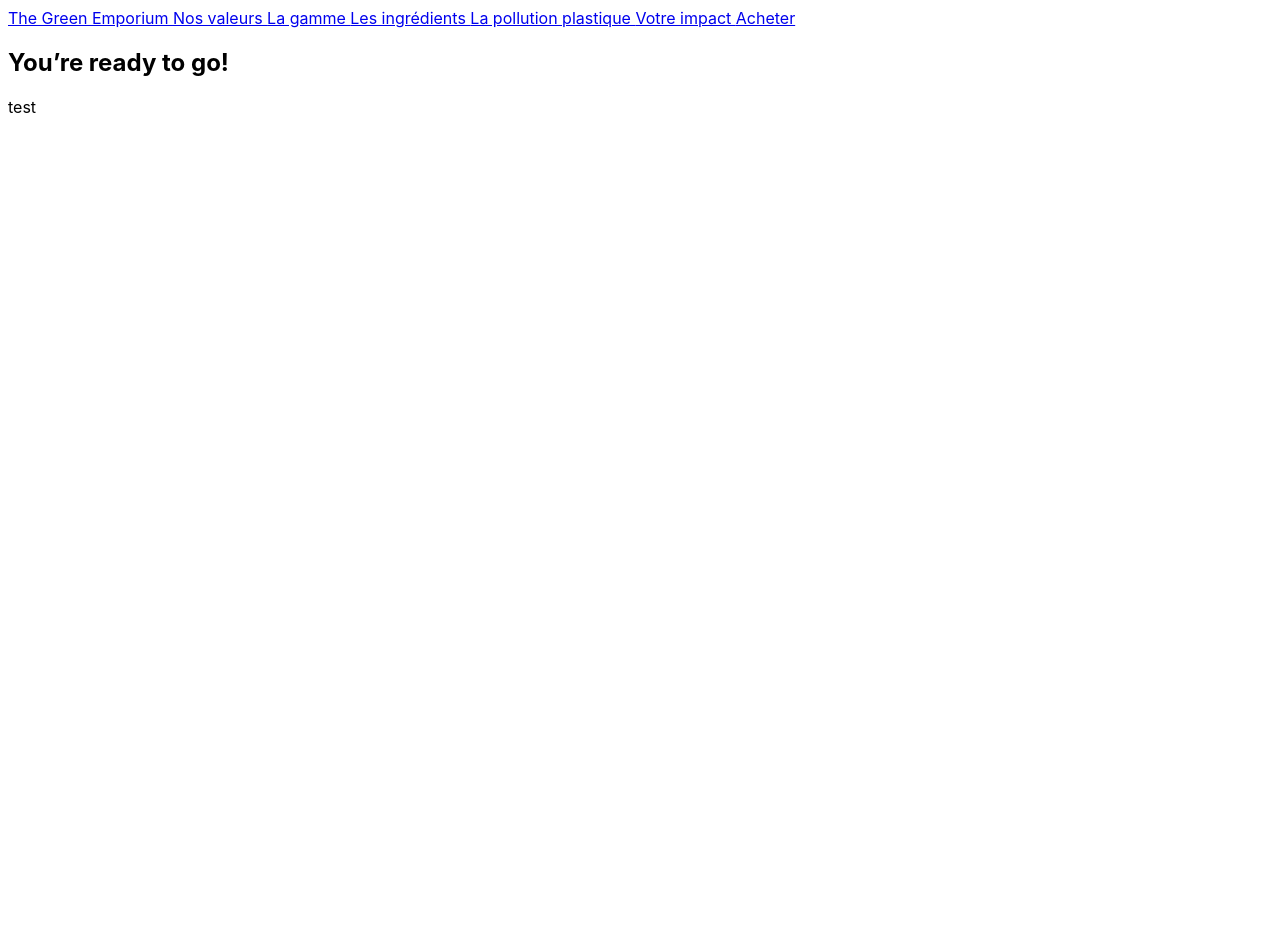
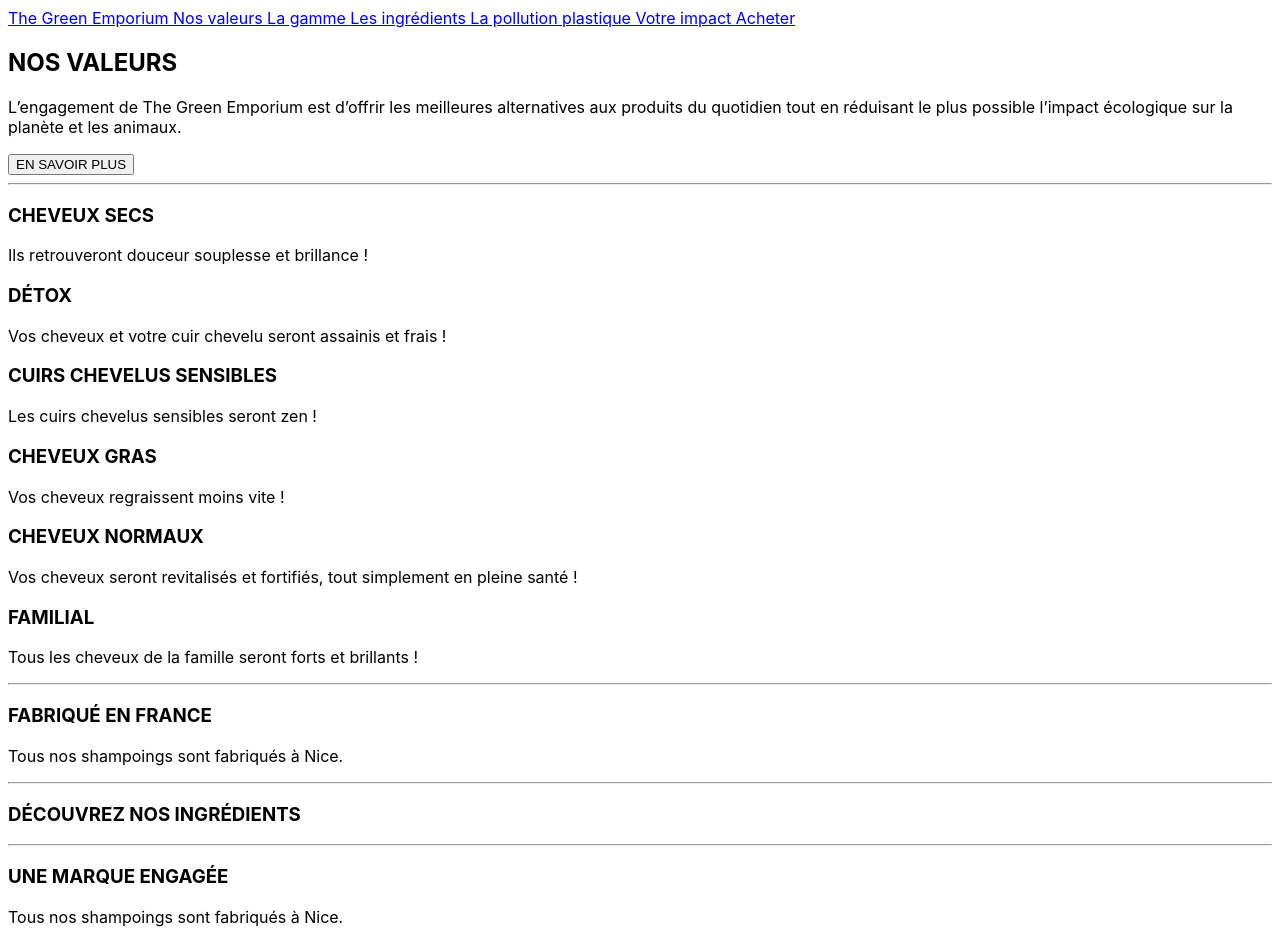
Before and after one commit to aventure-bio/the-low-tech-emporium, a Jekyll site: the page built from index.html, in a window 1280 px wide. Built offline with Jekyll 4.4.1, drawn with Linux system fonts in a browser that asks for light colours; before the commit the page ends 900 px from its top, so only the background shows below that.

Commit message:
Add home content

```diff
--- a/_config.yml
+++ b/_config.yml
@@ -1,3 +1,7 @@
 url: "https://low-tech.the-green-emporium.com/" # the base hostname & protocol for your site, e.g. http://example.com
 baseurl: "" # the subpath of your site, e.g. /blog
 title: "The Low Tech Emporium" # the name of your site, e.g. ACME Corp.
+
+jekyll_admin:
+  hidden_links:
+    - staticfiles
--- /dev/null
+++ b/index.html
@@ -0,0 +1,56 @@
+---
+title: Page d'accueil
+layout: default
+section_principale:
+  titre: Nos valeurs
+  contenu: L’engagement de The Green Emporium est d’offrir les meilleures alternatives
+    aux produits du quotidien tout en réduisant le plus possible l’impact écologique
+    sur la planète et les animaux.
+  texte_du_bouton: En savoir plus
+section_la_gamme:
+- titre: Cheveux secs
+  descriptif: Ils retrouveront douceur souplesse et brillance !
+- titre: Détox
+  descriptif: Vos cheveux et votre cuir chevelu seront assainis et frais !
+- titre: Cuirs chevelus sensibles
+  descriptif: Les cuirs chevelus sensibles seront zen !
+- titre: Cheveux gras
+  descriptif: Vos cheveux regraissent moins vite !
+- titre: Cheveux normaux
+  descriptif: Vos cheveux seront revitalisés et fortifiés, tout simplement en pleine
+    santé !
+- titre: Familial
+  descriptif: Tous les cheveux de la famille seront forts et brillants !
+section_fabrique_en_france:
+  titre: Fabriqué en France
+  contenu: Tous nos shampoings sont fabriqués à Nice.
+section_ingredients: Découvrez nos ingrédients
+section_engagement:
+  titre: Une marque engagée
+  contenu: Tous nos shampoings sont fabriqués à Nice.
+---
+
+<h2>{{ page.section_principale['titre'] | upcase | textilize }}</h2>
+<p>{{ page.section_principale['contenu'] | textilize }}</p>
+<button>{{ page.section_principale['texte_du_bouton'] | upcase | textilize }}</button>
+
+<hr>
+
+{% for produit in page.section_la_gamme %}
+  <h3>{{ produit.titre | upcase | textilize }}</h3>
+  <p>{{ produit.descriptif | textilize }}</p>
+{% endfor %}
+
+<hr>
+
+<h3>{{ page.section_fabrique_en_france['titre'] | upcase | textilize }}</h3>
+<p>{{ page.section_fabrique_en_france['contenu'] | textilize }}</p>
+
+<hr>
+
+<h3>{{ page.section_ingredients | upcase | textilize }}</h3>
+
+<hr>
+
+<h3>{{ page.section_engagement['titre'] | upcase | textilize }}</h3>
+<p>{{ page.section_engagement['contenu'] | textilize }}</p>
--- a/index.md
+++ b/la-pollution-plastique.html
@@ -2,7 +2,3 @@
 title: Happy Jekylling!
 layout: default
 ---
-
-## You're ready to go!
-
-test
```
Also changed, not shown: acheter.html (added), la-gamme.html (added), les-ingredients.html (added), nos-valeurs.html (added), votre-impact.html (added), 7 other files.
